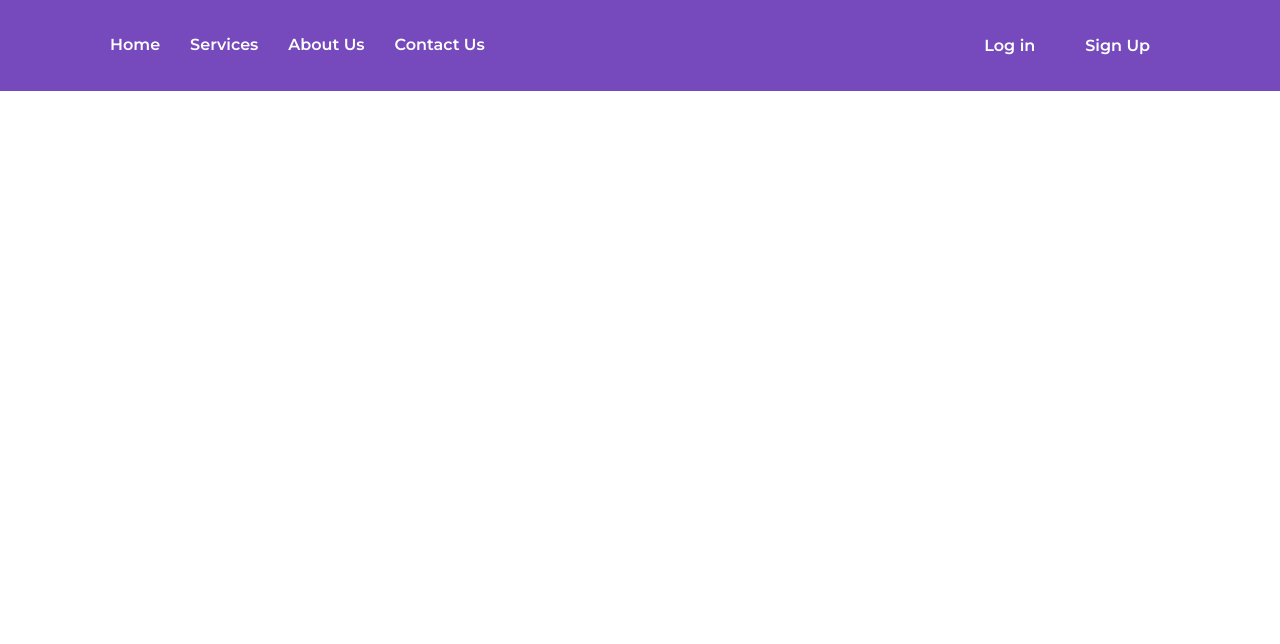
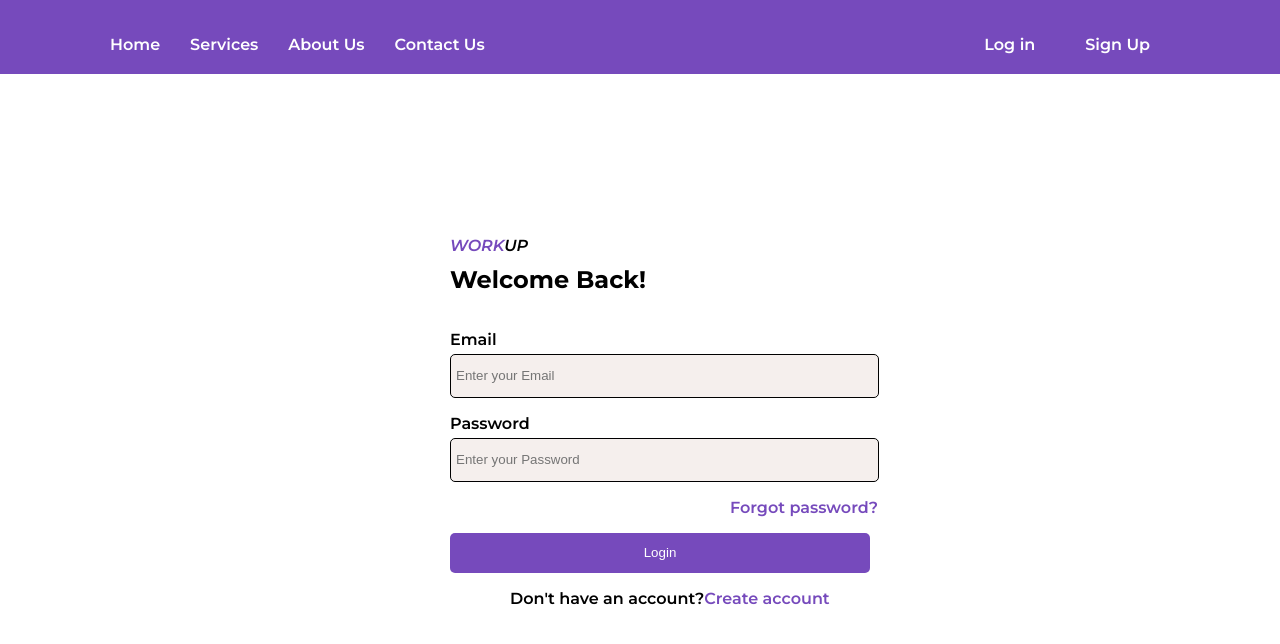
Before and after one commit to mustapha7777ib/ProjectWebsite, a React (Vite) app: page /signin in a window 1280 px wide. Shown: the top 644 px of the page. Built offline with nearby package versions, Linux system fonts and the light colour scheme.

Commit message:
thirteenth commit

```diff
--- a/index.html
+++ b/index.html
@@ -7,7 +7,7 @@
     <title>Vite + React</title>
   </head>
   <body>
-    <div id="root"></div>
+    <div id="root" style="width: 100%"></div>
     <script type="module" src="/src/pages/main.jsx"></script>
 
   </body>
--- a/src/pages/App.jsx
+++ b/src/pages/App.jsx
@@ -5,6 +5,9 @@ import Services from './services.jsx';
 import About from './about.jsx';
 import Workers from './workers.jsx';
 import Contact from './contact.jsx';
+import Join from './join.jsx';
+import SignIn from './signin.jsx';
+import SignUp from './signup.jsx';
 import { BrowserRouter as Router, Routes, Route } from 'react-router-dom';
 
 function App() {
@@ -15,15 +18,18 @@ function App() {
                 <Route
                     path="/"
                     element={
-                        <>
+                        <div style={{marginLeft: "150px"}}>
                             <Body />
                             <Services />
                             <About />
                             <Contact />
-                        </>
+                        </div>
                     }
                 />
                 <Route path="/workers" element={<Workers />} />
+                <Route path="/join" element={<Join />} />
+                <Route path="/signin" element={<SignIn />} />
+                <Route path="/signup" element={<SignUp />} />
                 </Routes>
         </Router>
 
--- a/src/pages/header.css
+++ b/src/pages/header.css
@@ -9,7 +9,6 @@ body {
   font-family: "Montserrat", sans-serif;
   font-weight: 600;
   font-style: normal;
-  margin-left: 150px;
 }
 .header{
     display: flex;
@@ -27,7 +26,6 @@ body {
 .header *{
     display: flex;
     flex-direction: row;
-
 }
 .header1{
     justify-content: space-around;
@@ -37,11 +35,9 @@ body {
 .header11{
     justify-content: space-around;
     display: flex;
-
 }
 .header1 *{
     margin-right: 30px;
-    padding-top: 10px;
 }
 .header11 *{
     margin-right: 30px;
@@ -318,46 +314,52 @@ body {
 .joinus1{
     text-align: center;
     font-size: 15px;
-    height: 40px;
-    width: 80px;
+    padding: 10px;
     border-radius: 5px;
     color: white;
     background-color: #764abc;
     margin-top: 10px;
     border: none;
+    text-decoration: none;
 }
 .joinus2{
+    margin-top: 10px;
+    border: none;
     text-align: center;
     font-size: 15px;
-    height: 40px;
-    width: 80px;
+    padding: 10px;
     border-radius: 5px;
     color: #764abc;
     background-color: white ;
     margin-top: 10px;
     border: none;
+    text-decoration: none;
 }
 .joinus3{
+    margin-top: 10px;
+    border: none;
     text-align: center;
     font-size: 15px;
-    height: 40px;
-    width: 80px;
+    padding: 10px;
     border-radius: 5px;
     color: #764abc;
     background-color: white ;
     margin-top: 10px;
     border: none;
+    text-decoration: none;
 }
 .joinus4{
+    margin-top: 10px;
+    border: none;
     text-align: center;
     font-size: 15px;
-    height: 40px;
-    width: 80px;
+    padding: 10px;
     border-radius: 5px;
     color: white;
     background-color: #764abc;
     margin-top: 10px;
     border: none;
+    text-decoration: none;
 }
 .Workers{
     padding-top: 200px;
@@ -469,7 +471,7 @@ body {
     height: 55px;
     width: 400px;
     color: white;
-    background-color: #764abc;
+    background-color: rgb(118, 74, 188);
     cursor: pointer;
     border: none;
     border-radius: 5px;
@@ -512,40 +514,140 @@ body {
 .modalh2{
     padding-top: 30px;
 }
-/* .modalclass{
-    display: none;
-} */
-@media screen and (max-width: 912px) and (min-width: 600px){
-    .header1{
-        margin-left: 0;
+.icon2{
+    height: 100vh;
+    padding-left: 210px;
 }
-    .header2{
-        margin-right: 0;
+.join{
+    display: flex;
+    flex-direction: row;
+    justify-content: space-between;
+    margin-left: 150px;
 }
-    .header11{
-        margin-right: 0;
+.join_container{
+    padding-top: 300px;
+    margin-left: -10px;
 }
-    .header21{
-        margin-right: 0;
+.already{
+    font-weight: 200;
+    margin-bottom: 30px;
 }
+.signin{
+    font-weight: 900;
+    color: #764abc;
 }
-@media screen and (max-width: 650px) and (min-width: 300px) {
-    .header1{
-        margin-left: 0;
-        display: none;
+.signupbutton{
+    padding: 10px;
+    background-color: #764abc;
+    color: white;
+    border: none;
+    border-radius: 5px;
+    text-decoration: none;
 }
-    .header2{
-        margin-left: 0;
-        display: none;
+.signinjsx{
+    display: flex;
+    flex-direction: row;
+    padding-top: 120px;
+    display: flex;
+    flex-direction: column;
+    margin-top: 100px;
+    margin-left: 450px;
 }
-    .header11{
-        margin-left: 0;
+.signinjsx > div{
+    flex: 50% 0 0;
 }
-    .header21{
-        margin-left: 0;
+.secondhalf{
+    display: flex;
+    flex-direction: column;
+    margin-top: 100px;
 }
-    .hamburger {
-        margin-left: 400px;
-        display: block;
+.secondhalf h2{
+    font-weight: 600;
 }
+.forgot{
+    margin-left: 280px;
+    color: #764abc;
 }
+.signinjsx button{
+    background-color: #764abc;
+    color: white;
+    width: 420px;
+    border: none;
+    border-radius: 5px;
+    height: 40px;
+}
+.donthave{
+    margin-left: 60px;
+}
+.signup{
+    color: #764abc;
+    text-decoration: none;
+}
+.inputerchild{
+    width: 420px;
+    height: 40px;
+    background-color: #F5EFED;
+    border: 1px black solid;
+    border-radius: 5px;
+    padding-left: 5px;
+}
+.inputer p{
+    font-weight: 600;
+    margin-bottom: 5px;
+}
+.workuplogo{
+    color: #764abc;
+    font-style: italic;
+    margin-bottom: -10px;
+}
+.workuplogo span{
+    color: black;
+}
+.signupjsx{
+    margin-top: 100px;
+    display: flex;
+    flex-direction: column;
+    align-items: center;
+    justify-content: center;
+}
+.step-container {
+    display: flex;
+    align-items: center;
+    justify-content: center;
+    gap: 10px;
+    margin: 40px;
+}
+.step-circle {
+    width: 40px;
+    height: 40px;
+    border-radius: 50%;
+    border: 3px solid #764abc;
+    color: #764abc;
+    background-color: #fefcf8;
+    display: flex;
+    align-items: center;
+    justify-content: center;
+    font-weight: bold;
+    font-size: 20px;
+}
+.step-circle.active {
+    background-color: #764abc;
+    color: white;
+}
+.step-line {
+    width: 60px;
+    height: 3px;
+    background-color: #764abc;
+}
+.signupjsx button{
+    margin-top: 20px;
+    background-color: #764abc;
+    color: white;
+    width: 420px;
+    border: none;
+    border-radius: 5px;
+    height: 40px;
+}
+.have{
+    margin-left: 80px;
+}
--- a/src/pages/header.jsx
+++ b/src/pages/header.jsx
@@ -36,8 +36,12 @@ function Header() {
                 ☰
             </div>
             <div className={`${show ? 'header2' : 'header21'}`}>
-                <p>Log in</p>
-                <p>Sign Up</p>
+                <Link to="/signin" className="buttonss">
+                    Log in
+                </Link>
+                <Link to="/signup" className="buttonss">
+                    Sign Up
+                </Link>
             </div>
         </div>
     );
--- /dev/null
+++ b/src/pages/join.jsx
@@ -0,0 +1,27 @@
+import React from "react";
+import icon2 from "../images/Screenshot 2025-04-17 at 07.33.59.png";
+import { Link } from "react-router-dom";
+function Join() {
+    return (
+        <div className="join">
+            <div className="join_container">
+                <h1>Sign up</h1>
+                <p className="already">
+                    Already have an account?
+                    <span>
+                        <Link to="/signin" className="signin">
+                            Sign in
+                        </Link>
+                    </span>
+                </p>
+                <Link to="/signup" className="signupbutton">
+                    Sign Up
+                </Link>
+            </div>
+            <div>
+                <img className="icon2" src={icon2} />
+            </div>
+        </div>
+    );
+}
+export default Join;
--- /dev/null
+++ b/src/pages/signin.jsx
@@ -0,0 +1,34 @@
+import React from "react";
+import { Link } from "react-router-dom";
+
+function SignIn() {
+  return (
+    <div className="signinjsx">
+        <p className="workuplogo">WORK<span>UP</span></p>
+        <h2>Welcome Back!</h2>
+        <div>
+            <div className="inputer">
+                <p>Email</p>
+                <input className="inputerchild" placeholder="Enter your Email"/>
+            </div>
+            <div className="inputer">
+                <p>Password</p>
+                <input className="inputerchild" placeholder="Enter your Password"/>
+            </div>
+            <p className="forgot">Forgot password?</p>
+        </div>
+        <button>Login</button>
+        <p className="donthave">
+        Don't have an account?
+            <span>
+                <Link to="/signup" className="signup">
+                Create account
+                </Link>
+            </span>
+        </p>
+    </div>
+
+  );
+}
+
+export default SignIn;
--- /dev/null
+++ b/src/pages/signup.jsx
@@ -0,0 +1,58 @@
+import React from "react";
+import { Link } from "react-router-dom";
+function generateSteps(totalSteps) {
+    let steps = [];
+    for (let i = 1; i <= totalSteps; i++) {
+      steps.push(i);
+    }
+    return steps;
+  }
+
+function SignUp(props) {
+    const currentStep = props.currentStep || 1;
+    const totalSteps = props.totalSteps || 4;
+    const steps = generateSteps(totalSteps);
+    return (
+        <div className="signupjsx">
+            <div className="step-container">
+            {steps.map(function (step, index) {
+                return (
+                <React.Fragment key={step}>
+                    <div className={"step-circle " + (step === currentStep ? "active" : "")}>
+                    {step}
+                    </div>
+                    {index < steps.length - 1 && <div className="step-line" />}
+                </React.Fragment>
+                );
+            })}
+            </div>
+            <div >
+                <h2>Create an Account</h2>
+                <div>
+                    <div className="inputer">
+                        <p>Email</p>
+                        <input className="inputerchild" placeholder="Enter your Email"/>
+                    </div>
+                    <div className="inputer">
+                        <p>First Name</p>
+                        <input className="inputerchild" placeholder="Enter your Password"/>
+                    </div>
+                    <div className="inputer">
+                        <p>Last Name</p>
+                        <input className="inputerchild" placeholder="Enter your Password"/>
+                    </div>
+                    <button>Next</button>
+                    <p className="have">
+                    Already have an account?
+                        <span>
+                            <Link to="/signin" className="signin">
+                            Sign in
+                            </Link>
+                        </span>
+                    </p>
+                </div>
+            </div>
+        </div>
+    );
+}
+export default SignUp;
```
Also changed, not shown: src/pages/services.jsx (+12 -4 lines), 1 other file (tests, documents, lock files or other folders). Lines whose indentation alone changed are shown as unchanged.
